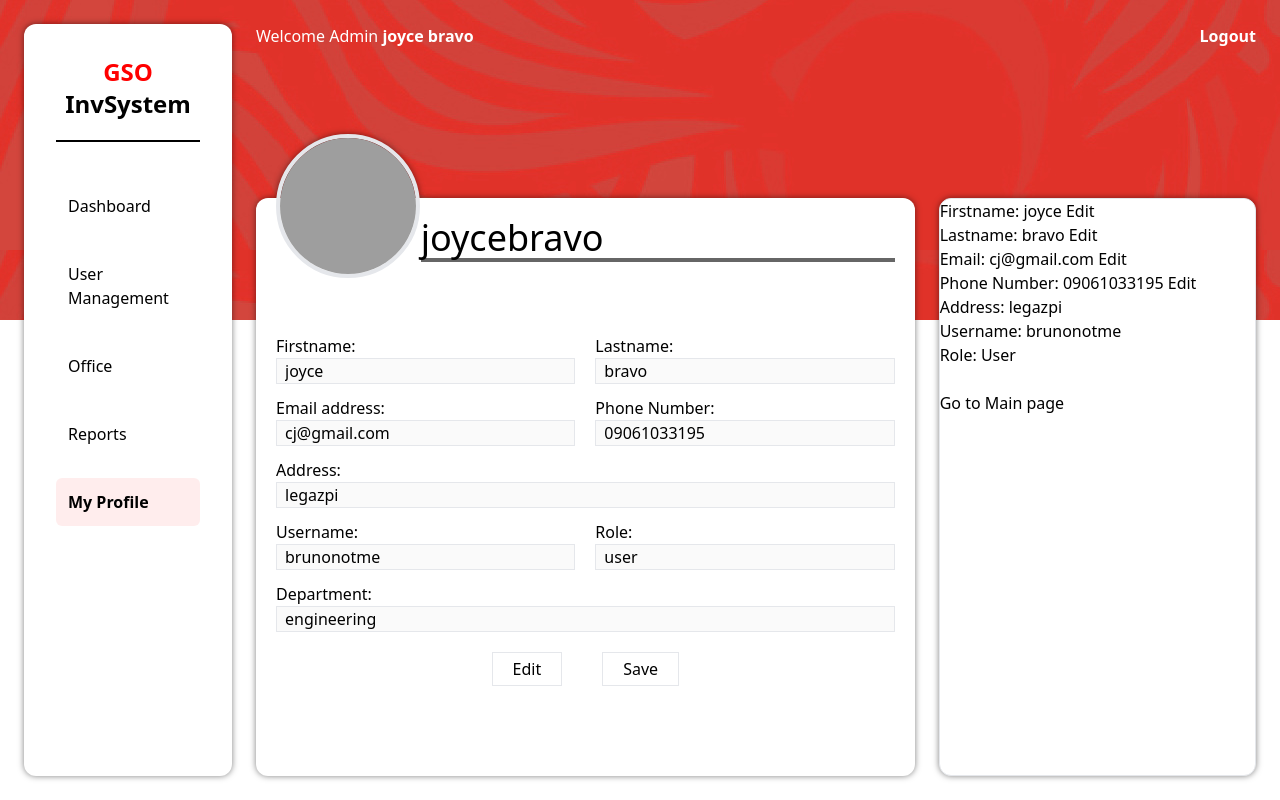
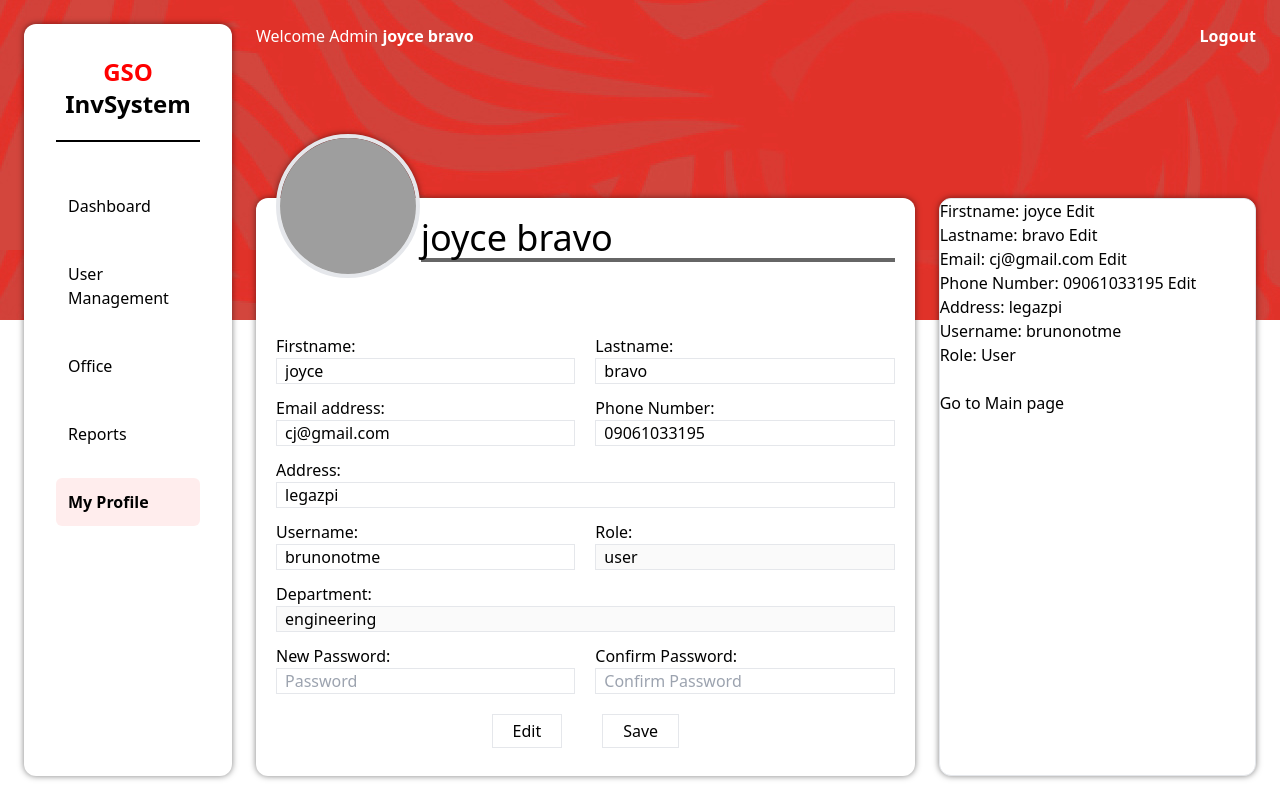
Before and after one commit to robertramos07281021/gsoinvsystem, a PHP site: page /update_account.php in a window 1280 px wide. Run offline with PHP 8.4, Linux system fonts and the light colour scheme; a user stored in the database is signed in; data comes from the database, SQL or seed files in the repository; some libraries are stand-ins or nearby versions; grey boxes are pictures that could not be loaded.

Commit message:
7/21/23 update personal user account

```diff
--- a/index.php
+++ b/index.php
@@ -58,7 +58,7 @@
                       <a href="#">Reports</a>
                     </li>
                     <li class="mb-5 w-full p-3 hover:bg-red-300/20 rounded-md">
-                      <a  href="update_account2.php">My Profile</a>
+                      <a  href="update_account.php">My Profile</a>
                     </li>
                 </ul>
 
--- a/update_account.php
+++ b/update_account.php
@@ -55,12 +55,18 @@
     <div class=" absolute top-0 left-0 -z-10 h-80 w-full welcomePageBg">
     </div>
 
-
+    <?php
+                    //connect to db and display account details
+                    $user = $_SESSION['user_id'];
+                    $sql = "SELECT * FROM users WHERE user_id = '$user'";
+                    $result = mysqli_query($db, $sql);
+                    $row = mysqli_fetch_assoc($result);
+                ?>
 
 
     <article class="col-span-4 py-6 pr-6 w-full h-full col-start-2 ">
         <div class="flex justify-between text-white">
-            <p> Welcome  Admin <strong><?php echo $_SESSION['firstname'] ." ". $_SESSION['lastname'];?></strong></p>
+            <p> Welcome  Admin <strong><?php echo $row['firstname']. " " .$row['lastname']?></strong></p>
             <button onclick="logoutModal()" class="font-bold"> Logout  </button>
         </div>
 
@@ -70,48 +76,257 @@
 
                 <img src="https://media.gettyimages.com/id/1180926773/photo/studio-waist-up-portrait-of-a-beautiful-businesswoman-with-crossed-arms.jpg?s=612x612&w=gi&k=20&c=BlCz_Y26FpXviP-1E7P9uISFsbO-W9ducNo0gJ8r9jM="  class="border-4 border White h-36 w-36 rounded-full absolute -top-16 left-5 ">
 
-                <?php
-                    //connect to db and display account details
-                    $user = $_SESSION['user_id'];
-                    $sql = "SELECT * FROM users WHERE user_id = '$user'";
-                    $result = mysqli_query($db, $sql);
-                    $row = mysqli_fetch_assoc($result);
-                ?>
+
                 <div class=" grid grid-flow-row-dense grid-cols-4 grid-rows-5  h-full">
                     <div class="col-start-2 col-span-3 pt-5 pr-5">
-                        <p class="text-4xl"><?php echo $row['firstname']; echo $row['lastname']?></p>
+                        <p class="text-4xl"><?php echo $row['firstname']. " " .$row['lastname']?></p>
                         <hr class="border-2 border-[black]/60">
                     </div>
                     <div class="row-start-2 col-span-5 row-span-4">
-                        <form class="h-full w-full px-5 pt-5">
+
+<!-- php code  -->
+
+
+<?php
+$errors = array();
+
+
+            //update user Account
+            if(isset($_POST['post_update'])){
+
+                $u_id = $_SESSION['user_id'];
+                $firstname = mysqli_real_escape_string($db, $_POST['firstName']);
+                $lastname = mysqli_real_escape_string($db, $_POST['lastName']);
+                $email = mysqli_real_escape_string($db, $_POST['email']);
+                $address = mysqli_real_escape_string($db, $_POST['address']);
+                $phone = mysqli_real_escape_string($db, $_POST['mobileNum']);
+                $username = mysqli_real_escape_string($db, $_POST['userName']);
+                $pass1 = mysqli_real_escape_string($db, $_POST['up_pass1']);
+                $pass2 = mysqli_real_escape_string($db, $_POST['up_pass2']);
+
+
+                if(strlen(trim($firstname))==0 || empty($firstname)){
+                    array_push($errors, "Please enter your firstname.");
+                    echo "<div class='error' style='width: 90%;
+                    margin: 0px auto;
+                    padding: 10px;
+                    border: 1px solid #a94442;
+                    color: #a94442;
+                    background: #f2dede;
+                    border-radius: 5px;
+                    text-align: left;'>Your firstname must not be empty!. </div>";
+                }
+
+                if(strlen(trim($lastname))==0 || empty($lastname)){
+                    array_push($errors, "Please enter your lastname.");
+                    echo "<div class='error' style='width: 90%;
+                    margin: 0px auto;
+                    padding: 10px;
+                    border: 1px solid #a94442;
+                    color: #a94442;
+                    background: #f2dede;
+                    border-radius: 5px;
+                    text-align: left;'>Your lastname must not be empty!. </div>";
+                }
+
+
+                if(strlen(trim($email))==0 || empty($email)){
+                    array_push($errors, "Please enter your email.");
+                    echo "<div class='error' style='width: 90%;
+                    margin: 0px auto;
+                    padding: 10px;
+                    border: 1px solid #a94442;
+                    color: #a94442;
+                    background: #f2dede;
+                    border-radius: 5px;
+                    text-align: left;'>Your email must not be empty!. </div>";
+                }
+
+
+                if(strlen(trim($phone))==0 || empty($phone)){
+                    array_push($errors, "Please enter your phone.");
+                    echo "<div class='error' style='width: 90%;
+                    margin: 0px auto;
+                    padding: 10px;
+                    border: 1px solid #a94442;
+                    color: #a94442;
+                    background: #f2dede;
+                    border-radius: 5px;
+                    text-align: left;'>Your phone must not be empty!. </div>";
+                }
+
+
+
+                if(strlen(trim($address))==0 || empty($address)){
+                    array_push($errors, "Please enter your address.");
+                    echo "<div class='error' style='width: 90%;
+                    margin: 0px auto;
+                    padding: 10px;
+                    border: 1px solid #a94442;
+                    color: #a94442;
+                    background: #f2dede;
+                    border-radius: 5px;
+                    text-align: left;'>Your address must not be empty!. </div>";
+                }
+
+
+
+                if(strlen(trim($username))==0 || empty($username)){
+                    array_push($errors, "Please enter your username.");
+                    echo "<div class='error' style='width: 90%;
+                    margin: 0px auto;
+                    padding: 10px;
+                    border: 1px solid #a94442;
+                    color: #a94442;
+                    background: #f2dede;
+                    border-radius: 5px;
+                    text-align: left;'>Your username must not be empty!. </div>";
+                }
+
+
+
+                if(strlen(trim($pass1))==0 || empty($pass1)){
+                    array_push($errors, "Please enter your password.");
+                    echo "<div class='error' style='width: 90%;
+                    margin: 0px auto;
+                    padding: 10px;
+                    border: 1px solid #a94442;
+                    color: #a94442;
+                    background: #f2dede;
+                    border-radius: 5px;
+                    text-align: left;'>Your password must not be empty!. </div>";
+                }
+
+
+                if(strlen($pass1) < 8){
+                    array_push($errors, "Password must be atleast 8 characters long.");
+                    echo "<div class='error' style='width: 90%;
+                    margin: 0px auto;
+                    padding: 10px;
+                    border: 1px solid #a94442;
+                    color: #a94442;
+                    background: #f2dede;
+                    border-radius: 5px;
+                    text-align: left;'>Password must be atleast 8 characters long. </div>";
+                }
+
+                if($pass1 !== $pass2){
+                    array_push($errors, "Password does not match.");
+                    echo "<div class='error' style='width: 90%;
+                    margin: 0px auto;
+                    padding: 10px;
+                    border: 1px solid #a94442;
+                    color: #a94442;
+                    background: #f2dede;
+                    border-radius: 5px;
+                    text-align: left;'>Password does not match. Please try again. </div>";
+                }
+
+
+                $password = md5($pass1);
+
+                if($password === $row['password']){
+                    array_push($errors, "Password already used.");
+                    echo "<div class='error' style='width: 90%;
+                    margin: 0px auto;
+                    padding: 10px;
+                    border: 1px solid #a94442;
+                    color: #a94442;
+                    background: #f2dede;
+                    border-radius: 5px;
+                    text-align: left;'>Password already used. Please try again. </div>";
+                }
+
+                if(count($errors) === 0){
+
+                    $sql= "UPDATE users SET firstname='$firstname',lastname='$lastname',
+                    email='$email', phone_num='$phone', u_address='$address', username='$username', password='$password' WHERE user_id='$u_id' ";
+
+                    mysqli_query($db, $sql);  //update to database
+                        ?>
+                        <script>
+                                swal({title: "Success!", text: "Your Account has been updated.", type:
+                                        "success"}).then(function(){
+                                            location.href="update_account.php";
+                                        }
+                                        );
+                        </script>
+
+                        <?php
+
+
+
+                }
+
+
+            }
+
+
+
+?>
+
+
+
+
+
+
+
+                        <form class="h-full w-full px-5 pt-5" method="POST">
                             <div class="grid grid-cols-2 gap-5">
                                 <div>
                                     <label for="firstName">Firstname: </label>
-                                    <input type="text" name="firstName" class="border w-full pl-2" max="50" value="<?php echo $row['firstname']?>" disabled>
+                                    <input type="text" name="firstName" class="border w-full pl-2" max="50" value="<?php
+                                    if(isset($_POST['post_update'])){
+                                        echo $_POST['firstName'];
+                                    }else{ echo $row['firstname']; } ?>" required>
                                 </div>
                                 <div>
                                     <label for="lastName">Lastname: </label>
-                                    <input type="text" name="lastName" class="border w-full pl-2" max="50" value="<?php echo $row['lastname']?>" disabled>
+                                    <input type="text" name="lastName" class="border w-full pl-2" max="50" value="<?php
+                                    if(isset($_POST['post_update'])){
+
+                                        echo $_POST['lastName'];
+                                    }else{
+                                        echo $row['lastname']; } ?>" required>
                                 </div>
                             </div>
                             <div class="grid grid-cols-2 gap-5 pt-3">
                                 <div>
                                     <label for="email">Email address:</label>
-                                    <input type="text" name="email" class="border w-full pl-2" value="<?php echo $row['email']?>" disabled>
+                                    <input type="text" name="email" class="border w-full pl-2" value="<?php
+                                    if(isset($_POST['post_update'])){
+
+                                        echo $_POST['email'];
+                                    }else{
+                                        echo $row['email']; } ?>" required>
                                 </div>
                                 <div>
                                     <label for="mobileNum">Phone Number:</label>
-                                    <input type="number" name="mobileNum" class="border w-full pl-2" min="0" max="11" value="<?php echo $row['phone_num']?>" disabled>
+                                    <input type="number" name="mobileNum" class="border w-full pl-2"   value="<?php
+                                    if(isset($_POST['post_update'])){
+
+                                        echo $_POST['mobileNum'];
+                                    }else{
+                                        echo $row['phone_num']; } ?>" required>
                                 </div>
                             </div>
                             <div class="pt-3">
                                 <label for="address">Address:</label>
-                                <input type="text" name="address" class="w-full border pl-2" max="30" value="<?php echo $row['u_address']?>" disabled>
+                                <input type="text" name="address" class="w-full border pl-2" max="30" value="<?php
+                                if(isset($_POST['post_update'])){
+
+                                    echo $_POST['address'];
+                                }else{ echo $row['u_address']; } ?>" required>
                             </div>
                             <div class="grid grid-cols-2 gap-5 pt-3">
                                 <div>
                                     <label for="userName">Username:</label>
-                                    <input type="text" name="userName" class="border w-full pl-2" value="<?php echo $row['username']?>" disabled >
+                                    <input type="text" name="userName" class="border w-full pl-2" value="<?php
+                                    if(isset($_POST['post_update'])){
+
+                                        echo $_POST['userName'];
+                                    }else{
+                                         echo $row['username']; }?>" required >
                                 </div>
                                 <div>
                                     <label for="role">Role:</label>
@@ -122,12 +337,33 @@
                                 <label for="role">Department:</label>
                                 <input type="text" name="role" class="border w-full pl-2" value="<?php echo $row['department']?>" disabled>
                             </div>
+
+
+
+                            <div class="grid grid-cols-2 gap-5 pt-3">
+                                <div>
+                                    <label for="userName">New Password:</label>
+
+                                    <input type="password" name="up_pass1" class="border w-full pl-2" placeholder="Password" id="passw1" required>
+                                </div>
+                                <div>
+                                    <label for="role">Confirm Password:</label>
+                                    <input type="password" name="up_pass2" class="border w-full pl-2" placeholder="Confirm Password" id="passw2" required>
+                                </div>
+                            </div>
+
+
+
+
                             <div class="flex justify-center mt-5 gap-10">
-                                <button class="border px-5 py-1">Edit</button>
-                                <button class="border px-5 py-1">Save</button>
+                                <button class="border px-5 py-1" >Edit</button>
+                                <button class="border px-5 py-1" type="submit" name="post_update">Save</button>
 
                             </div>
                         </form>
+
+
+
                     </div>
                 </div>
 
--- a/user_management.php
+++ b/user_management.php
@@ -66,7 +66,7 @@ $errors = array();
                       <a href="#">Reports</a>
                     </li>
                     <li class="mb-5 w-full p-3 hover:bg-red-300/20 rounded-md">
-                      <a  href="update_account2.php">My Profile</a>
+                      <a  href="update_account.php">My Profile</a>
                     </li>
                 </ul>
 
```
